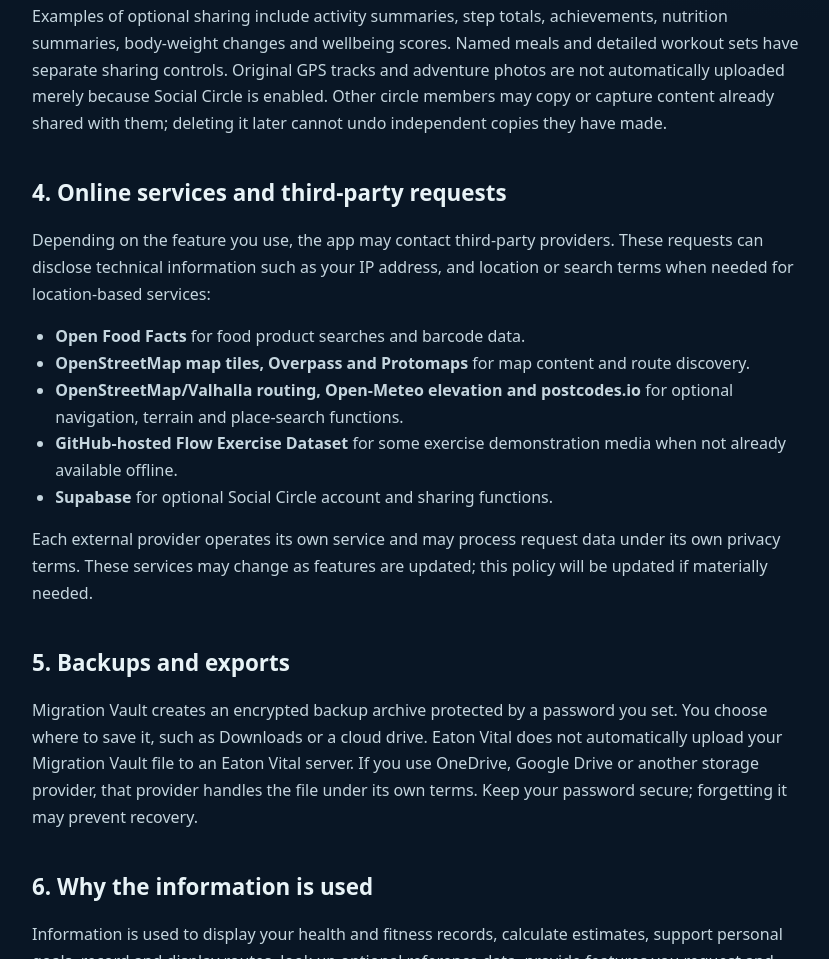
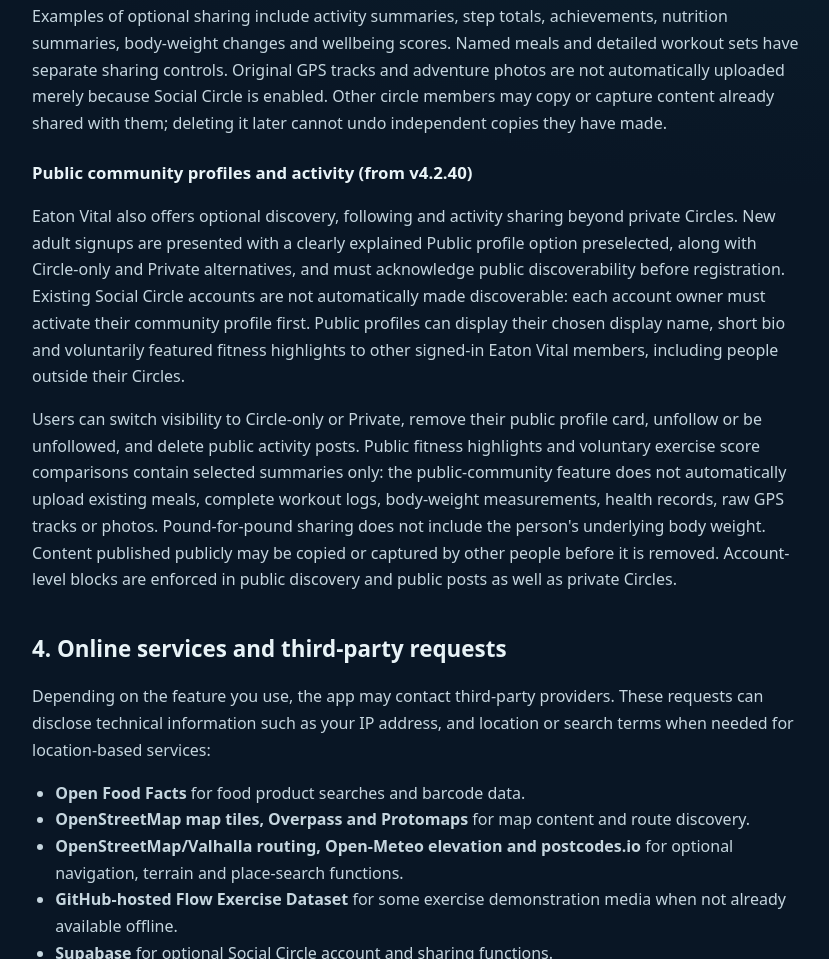
Before and after one commit to jeat7/eaton-vital-legal, a plain HTML site: page privacy.html in a window 1280 px wide. Shown: the part 1454-2413 px from the top of the page, without its empty margins (223-1052 px from the left). Drawn offline with Linux system fonts and the light colour scheme.

Commit message:
docs(privacy): explain owner-activated public discovery, follow, voluntary posts and controls

```diff
--- a/privacy.html
+++ b/privacy.html
@@ -6,6 +6,9 @@
 <ul><li><strong>Profile and goals:</strong> profile name, date of birth, height, weight, goals and preferences if you enter them.</li><li><strong>Fitness and wellbeing:</strong> workouts, routines, sets, activity and step/stair counts, body measurements, recovery information, optional Health Connect data, mood and wellbeing entries.</li><li><strong>Nutrition:</strong> meals, products, nutritional values, goals and food searches.</li><li><strong>Outdoor activities:</strong> precise location while using location-based features, recorded GPS tracks, route plans, maps and photos or notes you add.</li><li><strong>Social Circle (optional):</strong> account email, chosen display name, account identifiers, memberships, invitations, posts, comments, reactions, messages, plans, challenges and other content you choose to share.</li></ul>
 <h2>2. Information stored on your phone</h2><p>Personal tracking records such as meals, workouts, steps, photos and original GPS tracks are primarily stored locally on your device. Eaton Vital can request location, physical-activity, camera, notification and compatible health permissions when needed for the features you choose. You can manage or withdraw permissions through Android settings, though some features may stop working.</p><p>Local data may be lost if you uninstall the app, clear its storage, lose the device or replace an installation without restoring a backup. The app includes a password-protected Migration Vault export you can save to a location of your choosing.</p>
 <h2>3. Optional Social Circle cloud services</h2><p>Social Circle uses <a href="https://supabase.com/privacy">Supabase</a> for account authentication, storage and social interactions. When you register or sign in, Supabase processes your account identifiers and authentication information. When you enable sharing, the selected categories and information you choose to post are stored online and become visible according to the app's sharing and circle controls.</p><p>Examples of optional sharing include activity summaries, step totals, achievements, nutrition summaries, body-weight changes and wellbeing scores. Named meals and detailed workout sets have separate sharing controls. Original GPS tracks and adventure photos are not automatically uploaded merely because Social Circle is enabled. Other circle members may copy or capture content already shared with them; deleting it later cannot undo independent copies they have made.</p>
+<h3>Public community profiles and activity (from v4.2.40)</h3>
+<p>Eaton Vital also offers optional discovery, following and activity sharing beyond private Circles. New adult signups are presented with a clearly explained Public profile option preselected, along with Circle-only and Private alternatives, and must acknowledge public discoverability before registration. Existing Social Circle accounts are not automatically made discoverable: each account owner must activate their community profile first. Public profiles can display their chosen display name, short bio and voluntarily featured fitness highlights to other signed-in Eaton Vital members, including people outside their Circles.</p>
+<p>Users can switch visibility to Circle-only or Private, remove their public profile card, unfollow or be unfollowed, and delete public activity posts. Public fitness highlights and voluntary exercise score comparisons contain selected summaries only: the public-community feature does not automatically upload existing meals, complete workout logs, body-weight measurements, health records, raw GPS tracks or photos. Pound-for-pound sharing does not include the person's underlying body weight. Content published publicly may be copied or captured by other people before it is removed. Account-level blocks are enforced in public discovery and public posts as well as private Circles.</p>
 <h2>4. Online services and third-party requests</h2><p>Depending on the feature you use, the app may contact third-party providers. These requests can disclose technical information such as your IP address, and location or search terms when needed for location-based services:</p><ul><li><strong>Open Food Facts</strong> for food product searches and barcode data.</li><li><strong>OpenStreetMap map tiles, Overpass and Protomaps</strong> for map content and route discovery.</li><li><strong>OpenStreetMap/Valhalla routing, Open-Meteo elevation and postcodes.io</strong> for optional navigation, terrain and place-search functions.</li><li><strong>GitHub-hosted Flow Exercise Dataset</strong> for some exercise demonstration media when not already available offline.</li><li><strong>Supabase</strong> for optional Social Circle account and sharing functions.</li></ul><p>Each external provider operates its own service and may process request data under its own privacy terms. These services may change as features are updated; this policy will be updated if materially needed.</p>
 <h2>5. Backups and exports</h2><p>Migration Vault creates an encrypted backup archive protected by a password you set. You choose where to save it, such as Downloads or a cloud drive. Eaton Vital does not automatically upload your Migration Vault file to an Eaton Vital server. If you use OneDrive, Google Drive or another storage provider, that provider handles the file under its own terms. Keep your password secure; forgetting it may prevent recovery.</p>
 <h2>6. Why the information is used</h2><p>Information is used to display your health and fitness records, calculate estimates, support personal goals, record and display routes, look up optional reference data, provide features you request and, only when enabled, operate Social Circle. Estimates such as calories burned are informational and are not medical advice. We do not sell users' personal fitness records or use them for targeted advertising.</p>
```
